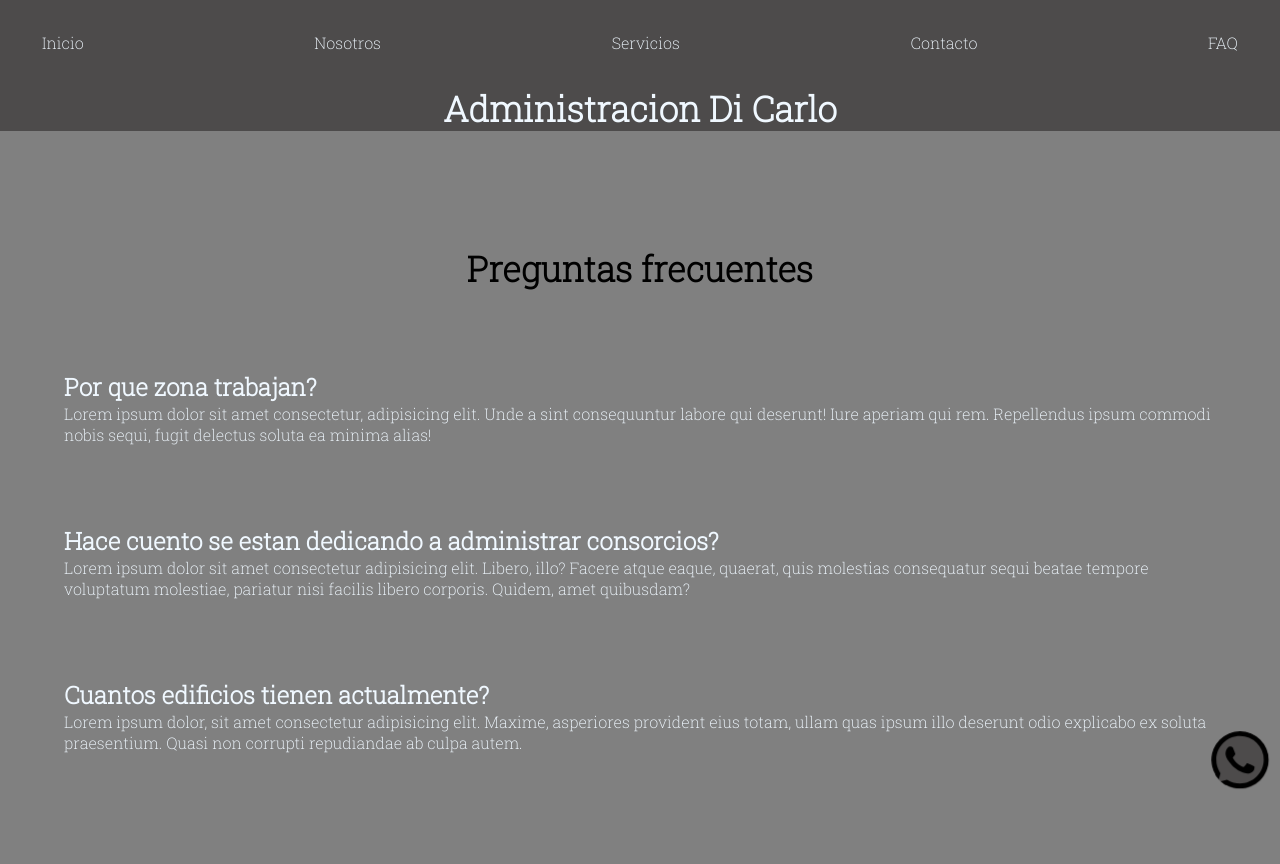
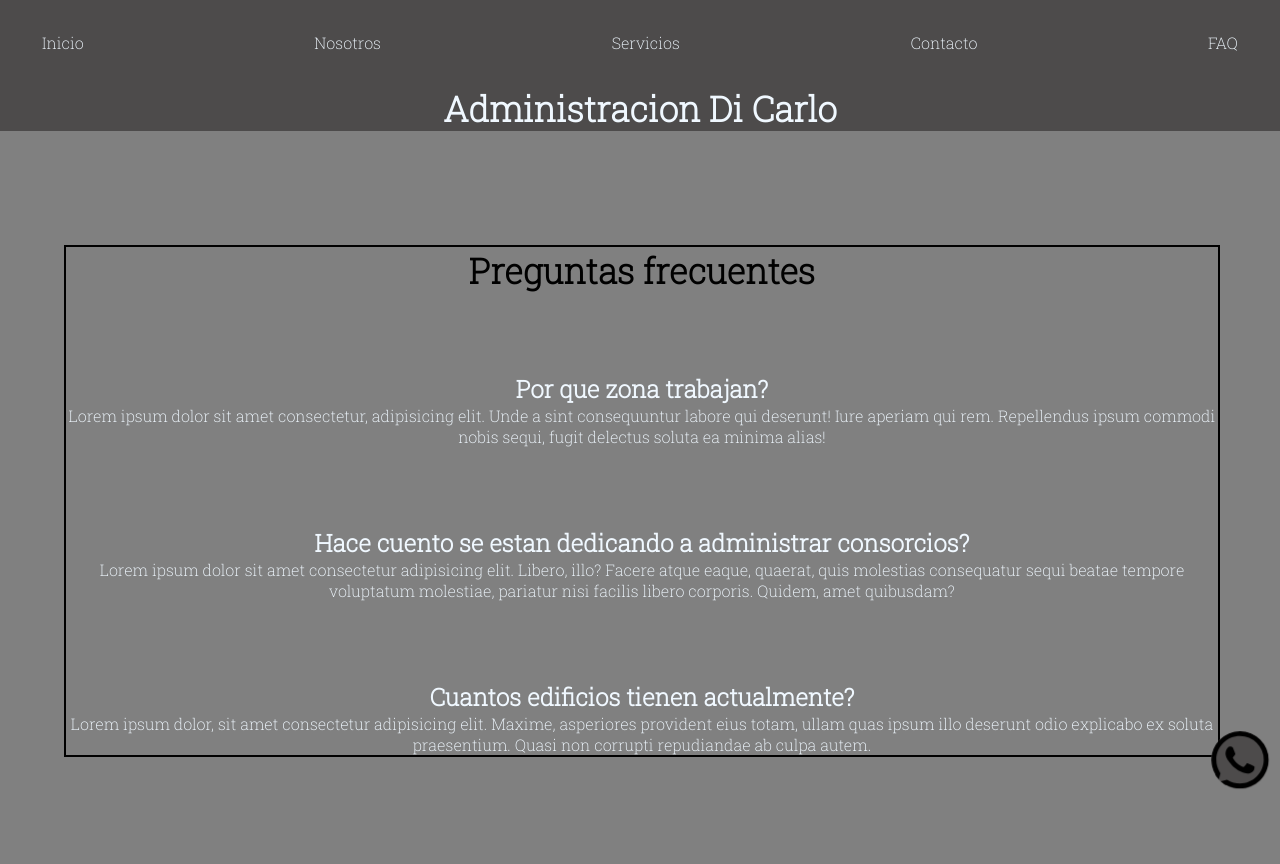
Before and after one commit to NachoRodriguezz/Pagina-Web, a plain HTML site: page PAGES/FAQ.html in a window 1280 px wide. Shown: the top 864 px of the page. Drawn offline with Linux system fonts and the light colour scheme.

Commit message:
Cambios css

```diff
--- a/CSS/style.css
+++ b/CSS/style.css
@@ -16,9 +16,17 @@
     display: flex;
     flex-wrap: wrap;
     justify-content: center;
+    text-align: center;
     gap: 80px;
     margin: 50px 0px;
+    border: black 2px solid;
 }
+/*
+.primer-FAQ{
+    border: black 2px solid;
+}
+
+ */
 
 .FAQ {
     font-size: 35PX;
--- a/PAGES/FAQ.html
+++ b/PAGES/FAQ.html
@@ -34,7 +34,7 @@
     <main class="article-faq">
       <section class="flex-contein">
         <h2 class="FAQ">Preguntas frecuentes</h2>
-        <article>
+        <article class="primer-FAQ">
           <h2>Por que zona trabajan?</h2>
           <p>
             Lorem ipsum dolor sit amet consectetur, adipisicing elit. Unde a
@@ -43,7 +43,7 @@
             minima alias!
           </p>
         </article>
-        <article>
+        <article class="primer-FAQ">
           <h2>Hace cuento se estan dedicando a administrar consorcios?</h2>
           <p>
             Lorem ipsum dolor sit amet consectetur adipisicing elit. Libero,
@@ -52,7 +52,7 @@
             corporis. Quidem, amet quibusdam?
           </p>
         </article>
-        <article>
+        <article class="primer-FAQ">
           <h2>Cuantos edificios tienen actualmente?</h2>
           <p>
             Lorem ipsum dolor, sit amet consectetur adipisicing elit. Maxime,
```
